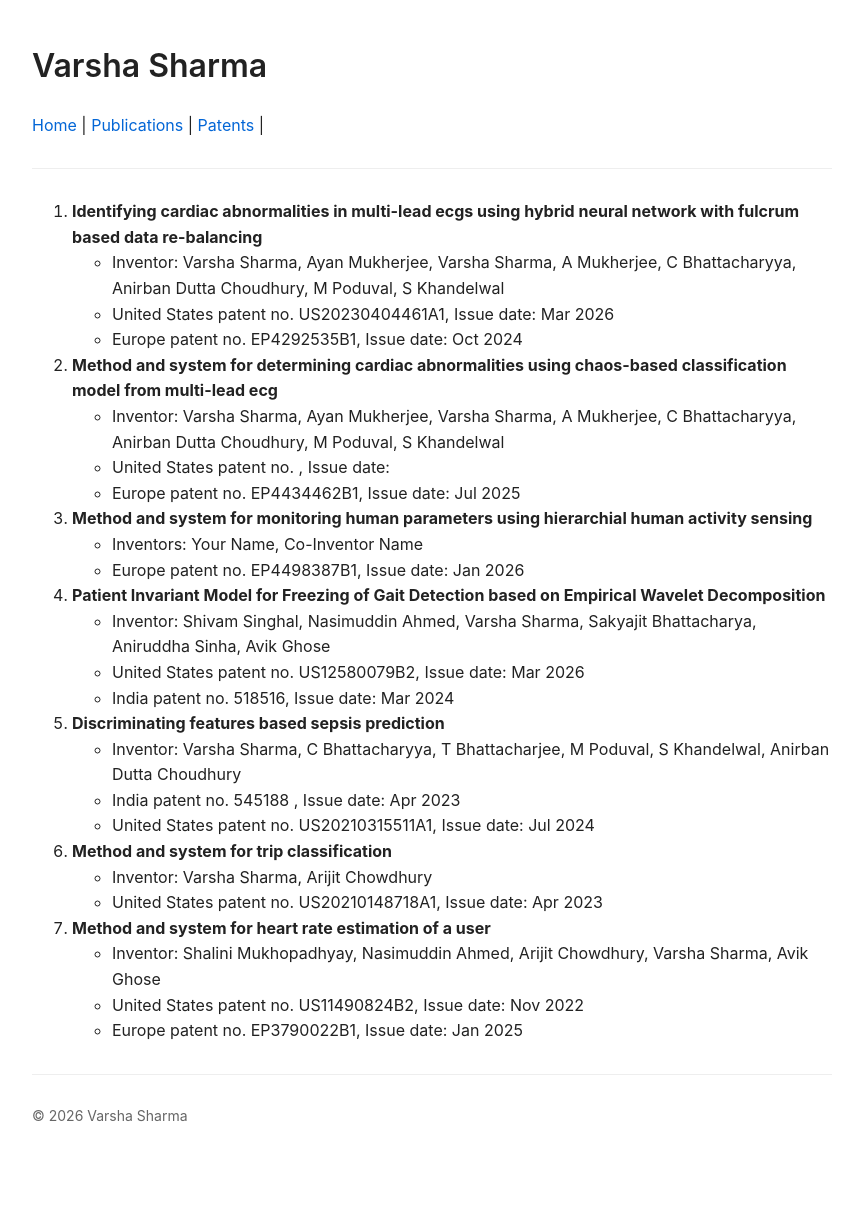
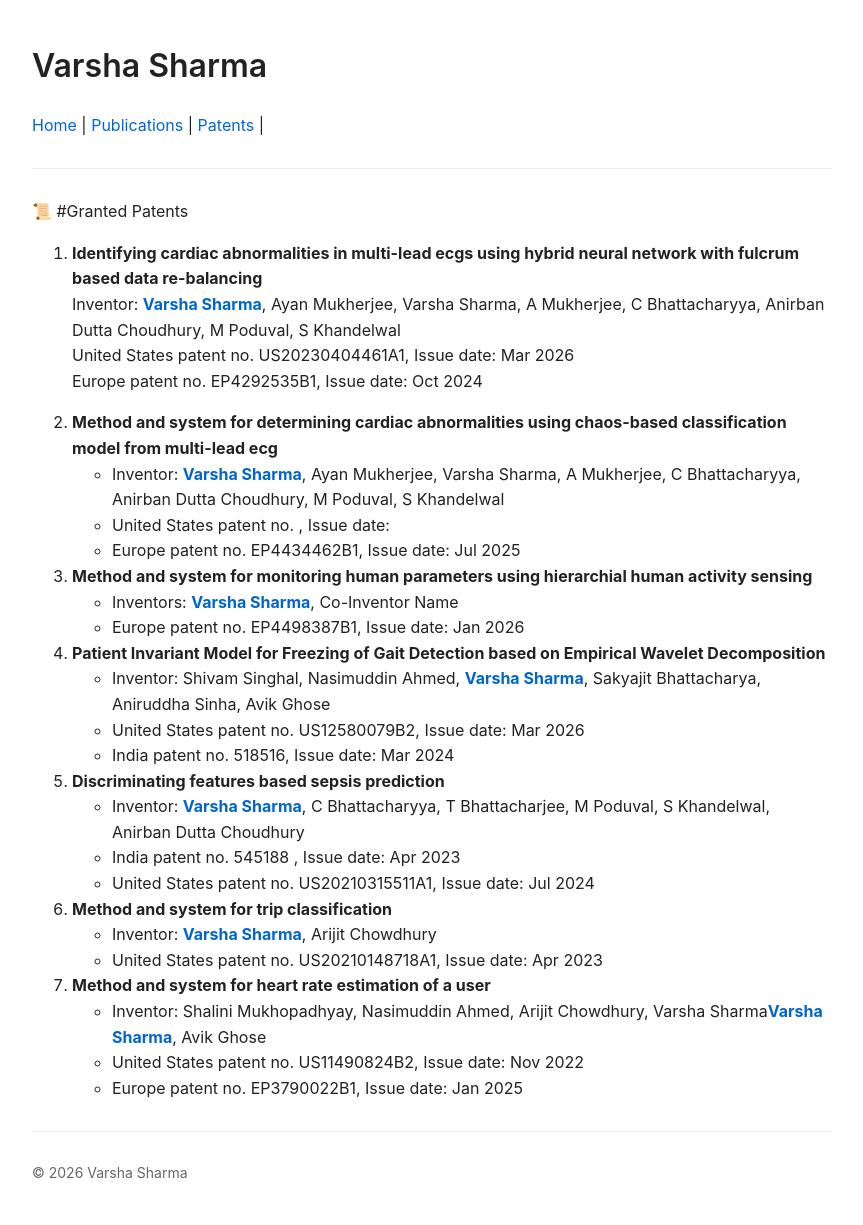
Before and after one commit to shavarsha/shavarsha.github.io, a Jekyll site: the page built from patents.md, in a window 1280 px wide. Shown: the whole page, without its empty margins (208-1071 px from the left). Built offline with Jekyll 4.4.1, drawn with Linux system fonts in a browser that asks for light colours; before the commit the page ends 1167 px from its top, so only the background shows below that.

Commit message:
Update patents.md

```diff
--- a/patents.md
+++ b/patents.md
@@ -2,36 +2,37 @@
 layout: default
 title: Patents
 ---
+📜 #Granted Patents
 
-1. **Identifying cardiac abnormalities in multi-lead ecgs using hybrid neural network with fulcrum based data re-balancing**
-   - Inventor: Varsha Sharma, Ayan Mukherjee, Varsha Sharma, A Mukherjee, C Bhattacharyya, Anirban Dutta Choudhury, M Poduval, S Khandelwal
-   - United States patent no. US20230404461A1, Issue date: Mar 2026
-   - Europe patent no. EP4292535B1, Issue date: Oct 2024
+1. **Identifying cardiac abnormalities in multi-lead ecgs using hybrid neural network with fulcrum based data re-balancing**<br>
+   Inventor: <span style="color:#0066cc;"><strong>Varsha Sharma</strong></span>, Ayan Mukherjee, Varsha Sharma, A Mukherjee, C Bhattacharyya, Anirban Dutta Choudhury, M Poduval, S Khandelwal<br>
+   United States patent no. US20230404461A1, Issue date: Mar 2026<br>
+   Europe patent no. EP4292535B1, Issue date: Oct 2024
 
-2. **Method and system for determining cardiac abnormalities using chaos-based classification model from multi-lead ecg**
-   - Inventor: Varsha Sharma, Ayan Mukherjee, Varsha Sharma, A Mukherjee, C Bhattacharyya, Anirban Dutta Choudhury, M Poduval, S Khandelwal
-   - United States patent no. , Issue date:
+2. **Method and system for determining cardiac abnormalities using chaos-based classification model from multi-lead ecg**<br>
+   - Inventor: <span style="color:#0066cc;"><strong>Varsha Sharma</strong></span>, Ayan Mukherjee, Varsha Sharma, A Mukherjee, C Bhattacharyya, Anirban Dutta Choudhury, M Poduval, S Khandelwal<br>
+   - United States patent no. , Issue date: <br>
    - Europe patent no. EP4434462B1, Issue date: Jul 2025
 
-3. **Method and system for monitoring human parameters using hierarchial human activity sensing**
-   - Inventors: Your Name, Co-Inventor Name
+3. **Method and system for monitoring human parameters using hierarchial human activity sensing**<br>
+   - Inventors: <span style="color:#0066cc;"><strong>Varsha Sharma</strong></span>, Co-Inventor Name<br>
    - Europe patent no. EP4498387B1, Issue date: Jan 2026
 
-4. **Patient Invariant Model for Freezing of Gait Detection based on Empirical Wavelet Decomposition**
-   - Inventor: Shivam Singhal, Nasimuddin Ahmed, Varsha Sharma, Sakyajit Bhattacharya, Aniruddha Sinha, Avik Ghose
-   - United States patent no. US12580079B2, Issue date: Mar 2026
+4. **Patient Invariant Model for Freezing of Gait Detection based on Empirical Wavelet Decomposition**<br>
+   - Inventor: Shivam Singhal, Nasimuddin Ahmed, <span style="color:#0066cc;"><strong>Varsha Sharma</strong></span>, Sakyajit Bhattacharya, Aniruddha Sinha, Avik Ghose<br>
+   - United States patent no. US12580079B2, Issue date: Mar 2026<br>
    - India patent no. 518516, Issue date: Mar 2024
 
-5. **Discriminating features based sepsis prediction**
-   - Inventor: Varsha Sharma, C Bhattacharyya, T Bhattacharjee, M Poduval, S Khandelwal, Anirban Dutta Choudhury
-   - India patent no. 545188 , Issue date: Apr 2023
+5. **Discriminating features based sepsis prediction**<br>
+   - Inventor: <span style="color:#0066cc;"><strong>Varsha Sharma</strong></span>, C Bhattacharyya, T Bhattacharjee, M Poduval, S Khandelwal, Anirban Dutta Choudhury<br>
+   - India patent no. 545188 , Issue date: Apr 2023<br>
    - United States patent no. US20210315511A1, Issue date: Jul 2024
 
-6. **Method and system for trip classification**
-   - Inventor: Varsha Sharma, Arijit Chowdhury
+6. **Method and system for trip classification**<br>
+   - Inventor: <span style="color:#0066cc;"><strong>Varsha Sharma</strong></span>, Arijit Chowdhury<br>
    - United States patent no. US20210148718A1, Issue date: Apr 2023
 
-7. **Method and system for heart rate estimation of a user**
-   - Inventor: Shalini Mukhopadhyay, Nasimuddin Ahmed, Arijit Chowdhury, Varsha Sharma, Avik Ghose
-   - United States patent no. US11490824B2, Issue date: Nov 2022
+7. **Method and system for heart rate estimation of a user**<br>
+   - Inventor: Shalini Mukhopadhyay, Nasimuddin Ahmed, Arijit Chowdhury, Varsha Sharma<span style="color:#0066cc;"><strong>Varsha Sharma</strong></span>, Avik Ghose<br>
+   - United States patent no. US11490824B2, Issue date: Nov 2022<br>
    - Europe patent no. EP3790022B1, Issue date: Jan 2025
```
